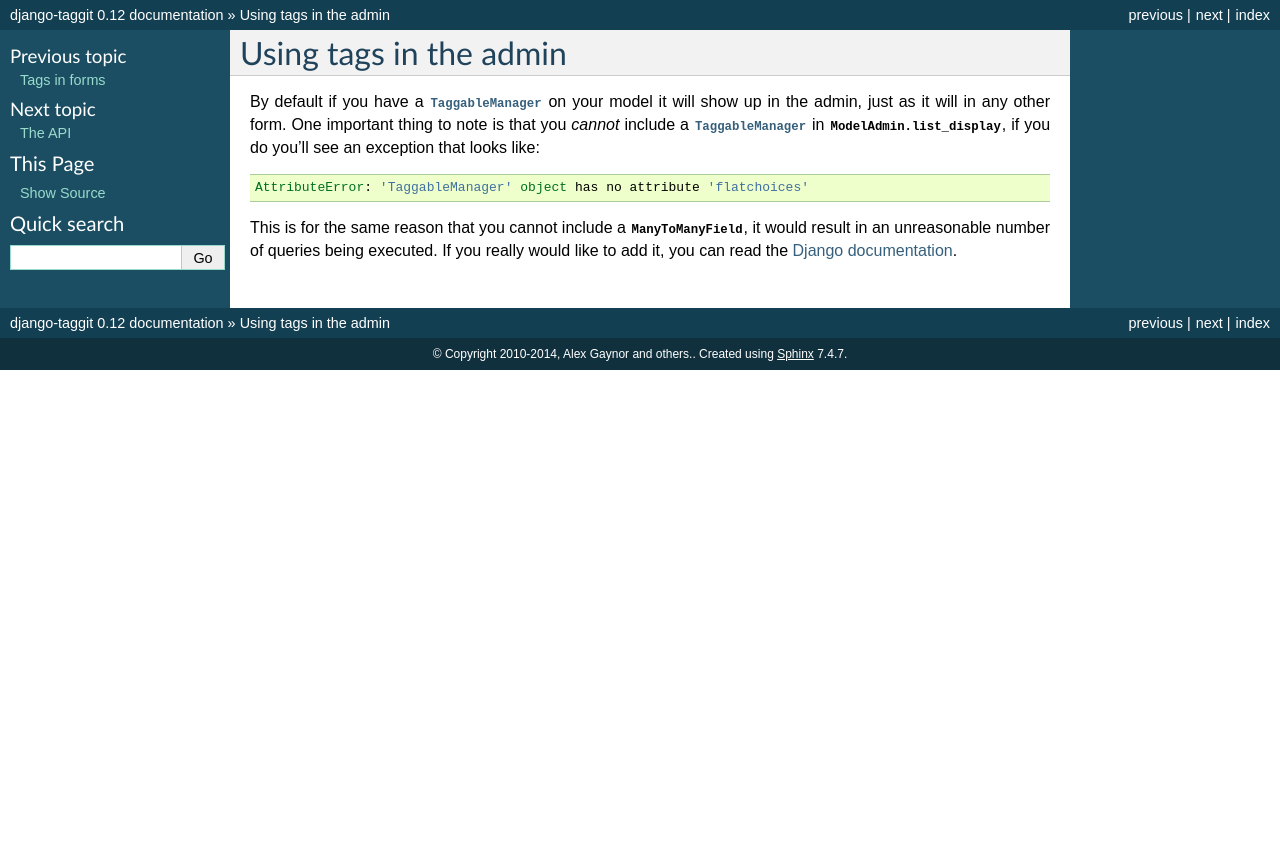
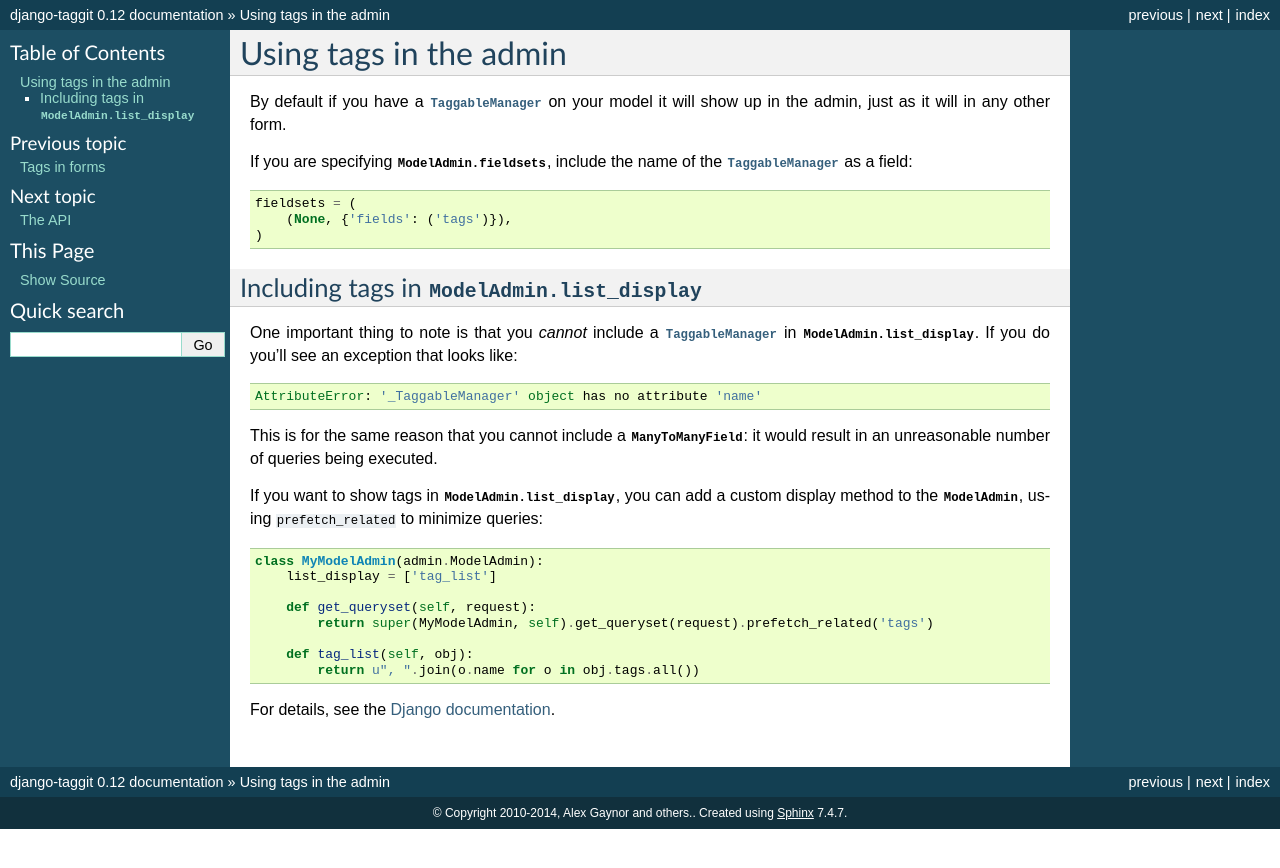
Before and after one commit to jazzband/django-taggit, a Sphinx documentation site: the page built from docs/admin.txt, in a window 1280 px wide. Shown: the top 868 px of the page. Built offline with Sphinx 7.4.7, drawn with Linux system fonts in a browser that asks for light colours; pages that are not in the unit, such as notebooks, are missing from menus.

Commit message:
Address list_display and fieldsets in admin docs

```diff
--- a/docs/admin.txt
+++ b/docs/admin.txt
@@ -2,13 +2,39 @@
 =======================
 
 By default if you have a :class:`TaggableManager` on your model it will show up
-in the admin, just as it will in any other form.  One important thing to note
-is that you *cannot* include a :class:`TaggableManager` in
-:attr:`ModelAdmin.list_display`, if you do you'll see an exception that looks
+in the admin, just as it will in any other form.
+
+If you are specifying :attr:`ModelAdmin.fieldsets`, include the name
+of the :class:`TaggableManager` as a field::
+
+    fieldsets = (
+        (None, {'fields': ('tags')}),
+    )
+
+Including tags in :attr:`ModelAdmin.list_display`
+~~~~~~~~~~~~~~~~~~~~~~~~~~~~~~~~~~~~~~~~~~~~~~~~~
+
+One important thing to note is that you *cannot* include a :class:`TaggableManager`
+in :attr:`ModelAdmin.list_display`. If you do you'll see an exception that looks
 like::
 
-    AttributeError: 'TaggableManager' object has no attribute 'flatchoices'
+    AttributeError: '_TaggableManager' object has no attribute 'name'
 
-This is for the same reason that you cannot include a :class:`ManyToManyField`,
-it would result in an unreasonable number of queries being executed.  If you really would like to add it, you can read the
+This is for the same reason that you cannot include a :class:`ManyToManyField`:
+it would result in an unreasonable number of queries being executed.
+
+If you want to show tags in :attr:`ModelAdmin.list_display`, you can add a
+custom display method to the :class:`ModelAdmin`, using ``prefetch_related`` to
+minimize queries::
+
+    class MyModelAdmin(admin.ModelAdmin):
+        list_display = ['tag_list']
+
+        def get_queryset(self, request):
+            return super(MyModelAdmin, self).get_queryset(request).prefetch_related('tags')
+
+        def tag_list(self, obj):
+            return u", ".join(o.name for o in obj.tags.all())
+
+For details, see the
 `Django documentation <http://docs.djangoproject.com/en/1.8/ref/contrib/admin/#django.contrib.admin.ModelAdmin.list_display>`_.
```
